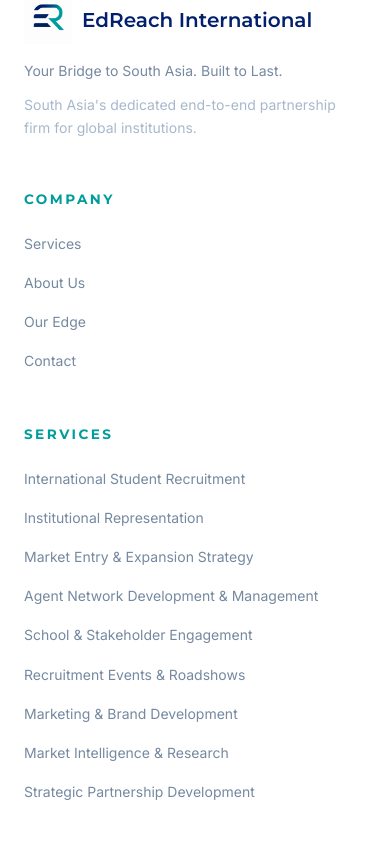
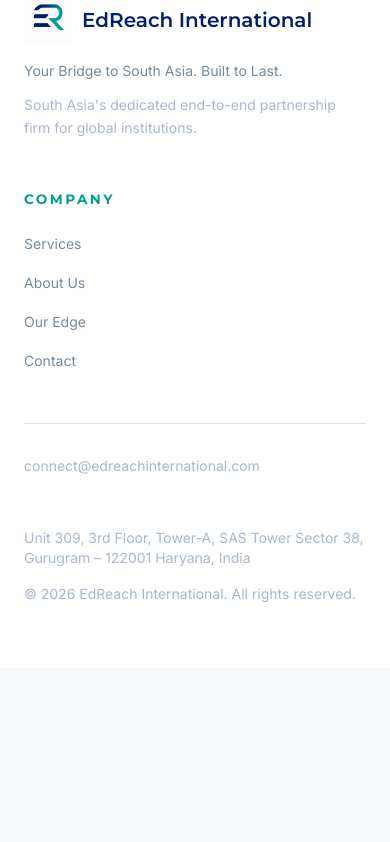
Before and after one commit to Mukul2006-1/Edreach_International, a Next.js app: page / in a window 390 px wide. Shown: the part 8281-9123 px from the top of the page. After the commit the page ends 8949 px from the top, so only its background shows below. Built offline with nearby package versions, Linux system fonts and the light colour scheme.

Commit message:
Updated Footer

```diff
--- a/src/components/layout/Footer.tsx
+++ b/src/components/layout/Footer.tsx
@@ -5,8 +5,8 @@
   return (
     <footer className="border-t border-border bg-white">
       <div className="max-w-7xl mx-auto px-6 py-16">
-        <div className="grid grid-cols-1 md:grid-cols-4 gap-12 mb-12">
-          <div className="md:col-span-2">
+        <div className="grid grid-cols-1 md:grid-cols-3 gap-12 mb-12">
+          <div className="md:col-span-1">
             <Link href="/" className="flex items-center gap-2.5 mb-4 group">
               <img src="/EdreachLogo_website.png" alt="Edreach International Logo" className="h-12 w-auto object-contain" />
               <span className="font-display text-xl font-semibold text-[#00206d]">{siteConfig.name}</span>
@@ -33,14 +33,14 @@
             </ul>
           </div>
 
-          <div>
+          {/* <div>
             <p className="mono-label mb-5">Services</p>
             <ul className="space-y-3">
               {services.map(s => (
                 <li key={s.id}><Link href={`/services#${s.id}`} className="text-sm text-ink-300 hover:text-azure-700 transition-colors">{s.title}</Link></li>
               ))}
             </ul>
-          </div>
+          </div> */}
         </div>
 
         <div className="border-t border-border pt-8 flex flex-col md:flex-row justify-between items-start md:items-center gap-4">
```
